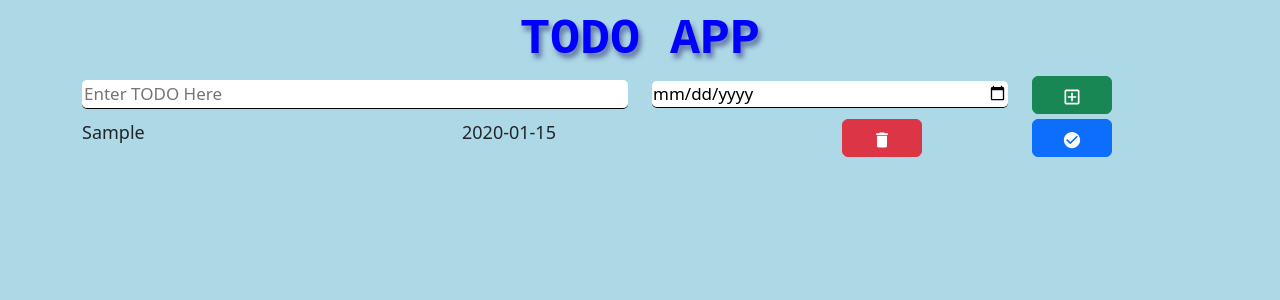
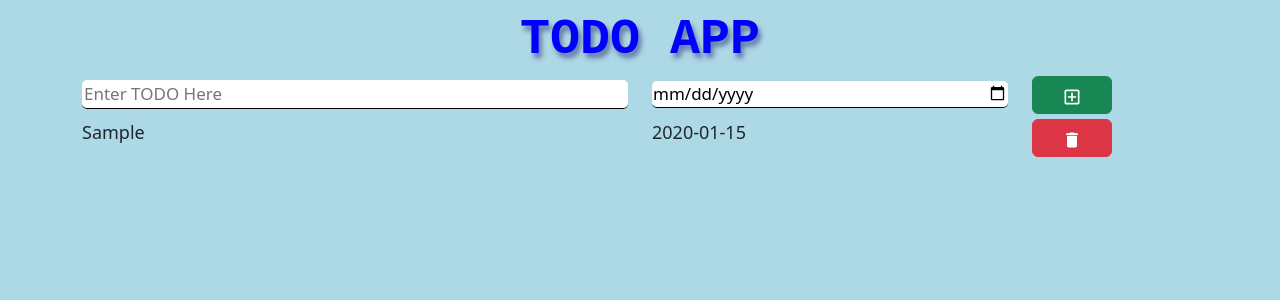
Before and after one commit to ahmedbilal019/ToDo_List-using-React, a React (Vite) app: page / in a window 1280 px wide. Both pictures are taken after typing "Sample", "2020-01-15" into the empty fields and a click on the button "Add new Todo". Shown: the top 300 px of the page. Built offline with nearby package versions, Linux system fonts and the light colour scheme.

Commit message:
saving data in local storage

```diff
--- a/src/App.css
+++ b/src/App.css
@@ -55,7 +55,6 @@ html {
   font-size: 18px;
 }
 .addIcon,
-.deleteIcon,
-.markIcon {
+.deleteIcon {
   font-size: 20px;
 }
--- a/src/App.jsx
+++ b/src/App.jsx
@@ -1,4 +1,4 @@
-import { useState } from "react";
+import { useState, useEffect } from "react";
 import "./App.css";
 
 import AddTodo from "./Components/AddTodo";
@@ -7,8 +7,16 @@ import ToDoItems_Container from "./Components/ToDoItems_Container";
 import WelcomeMessage from "./Components/WelcomeMessage";
 import { TodoList_Context } from "./store/TodoList_store";
 function App() {
+  const getStoredTodos = () => {
+    const storedTodos = JSON.parse(localStorage.getItem("todos")) || [];
+    return storedTodos;
+  };
+
   const InitialTodo_items = [];
-  const [Todo_items, setTodo_items] = useState(InitialTodo_items);
+  const [Todo_items, setTodo_items] = useState(getStoredTodos);
+  useEffect(() => {
+    localStorage.setItem("todos", JSON.stringify(Todo_items));
+  }, [Todo_items]);
   const addNewItem = (itemName, itemDueDate) => {
     if (itemName.length === 0 || itemDueDate.length === 0) {
       alert(
@@ -29,16 +37,12 @@ function App() {
     const newToDoItem = Todo_items.filter((item) => item.name !== todoItemName);
     setTodo_items(newToDoItem);
   };
-  const markTodo = (todoItemName) => {
-    console.log(`${todoItemName} is set as completed!`);
-  };
   return (
     <TodoList_Context.Provider
       value={{
         Todo_items: Todo_items,
         addNewItem: addNewItem,
         deleteTodoItem: deleteTodoItem,
-        markTodo: markTodo,
       }}
     >
       <center className="todo-container">
--- a/src/Components/AddTodo.jsx
+++ b/src/Components/AddTodo.jsx
@@ -15,6 +15,7 @@ function AddTodo() {
     todoNameElement.current.value = "";
     dueDateElement.current.value = "";
     addNewItem(todoName, dueDate);
+
   };
 
   return (
--- a/src/Components/TodoItem.jsx
+++ b/src/Components/TodoItem.jsx
@@ -10,7 +10,7 @@ function TodoItem({ todoName, todoDate }) {
   return (
     <div className="container">
       <div className="row items_row">
-        <div className="col-4">{todoName}</div>
+        <div className="col-6">{todoName}</div>
         <div className="col-4">{todoDate}</div>
         <div className="col-2">
           <button
@@ -22,16 +22,6 @@ function TodoItem({ todoName, todoDate }) {
             <MdDelete className="deleteIcon" />
           </button>
         </div>
-        <div className="col-2">
-          <button
-            title="Mark as Complete"
-            type="button"
-            className="btn btn-primary markBtn"
-            onClick={() => markTodo(todoName)}
-          >
-            <IoMdCheckmarkCircle className="markIcon" />
-          </button>
-        </div>
       </div>
     </div>
   );
```
